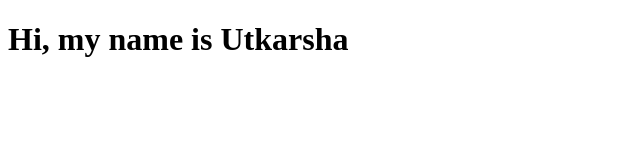
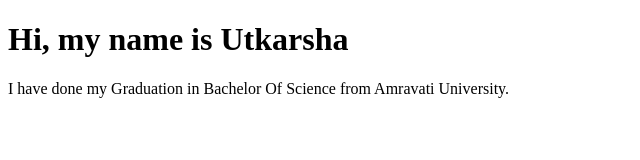
Before and after one commit to Utkarshende/Git-and-Git-Hub-Practice-2, a plain HTML site: page index.html in a window 1280 px wide. Shown: the whole page, without its empty margins (0-640 px from the left). Drawn offline with Linux system fonts and the light colour scheme.

Commit message:
New Division added

```diff
--- a/index.html
+++ b/index.html
@@ -7,5 +7,10 @@
     <h1>
         Hi, my name is Utkarsha
     </h1>
+    <div>
+I have done my Graduation in Bachelor Of Science from Amravati University.
+        </div>
+
+
 </body>
 </html>
```
